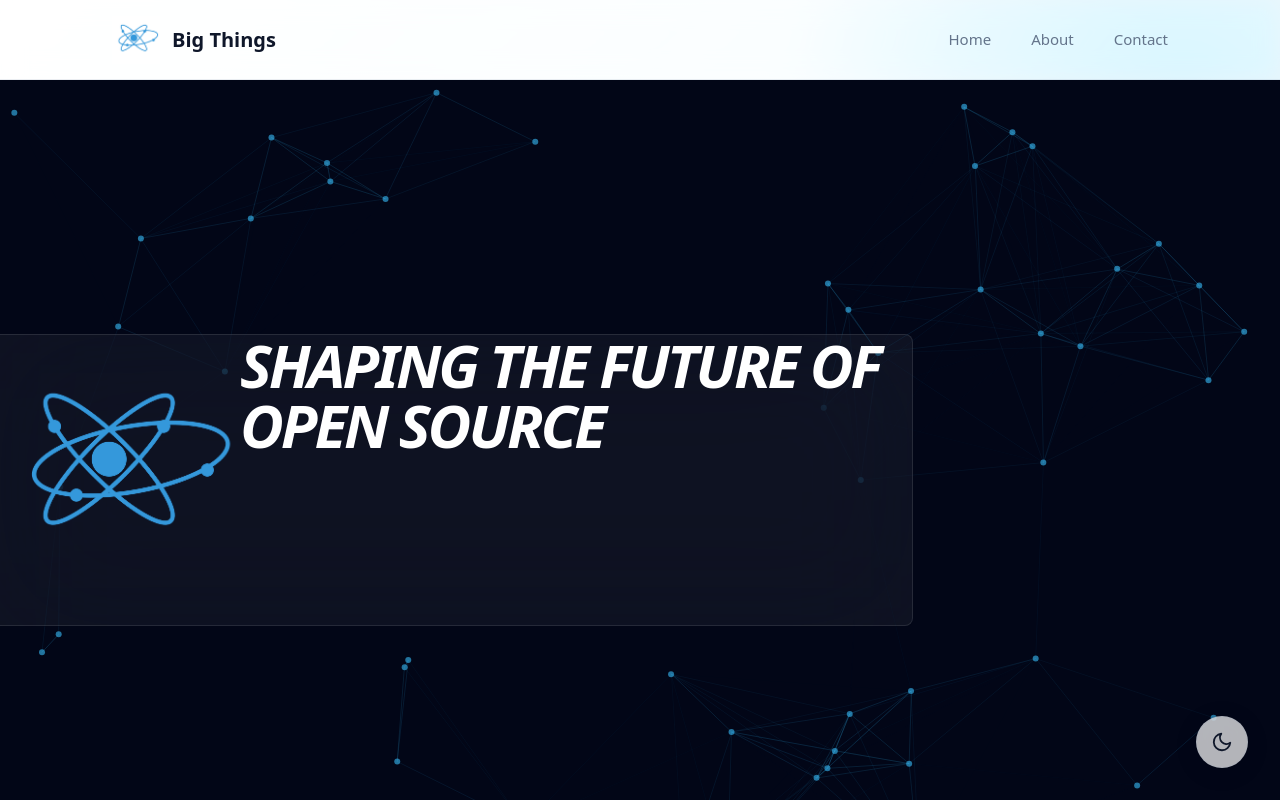
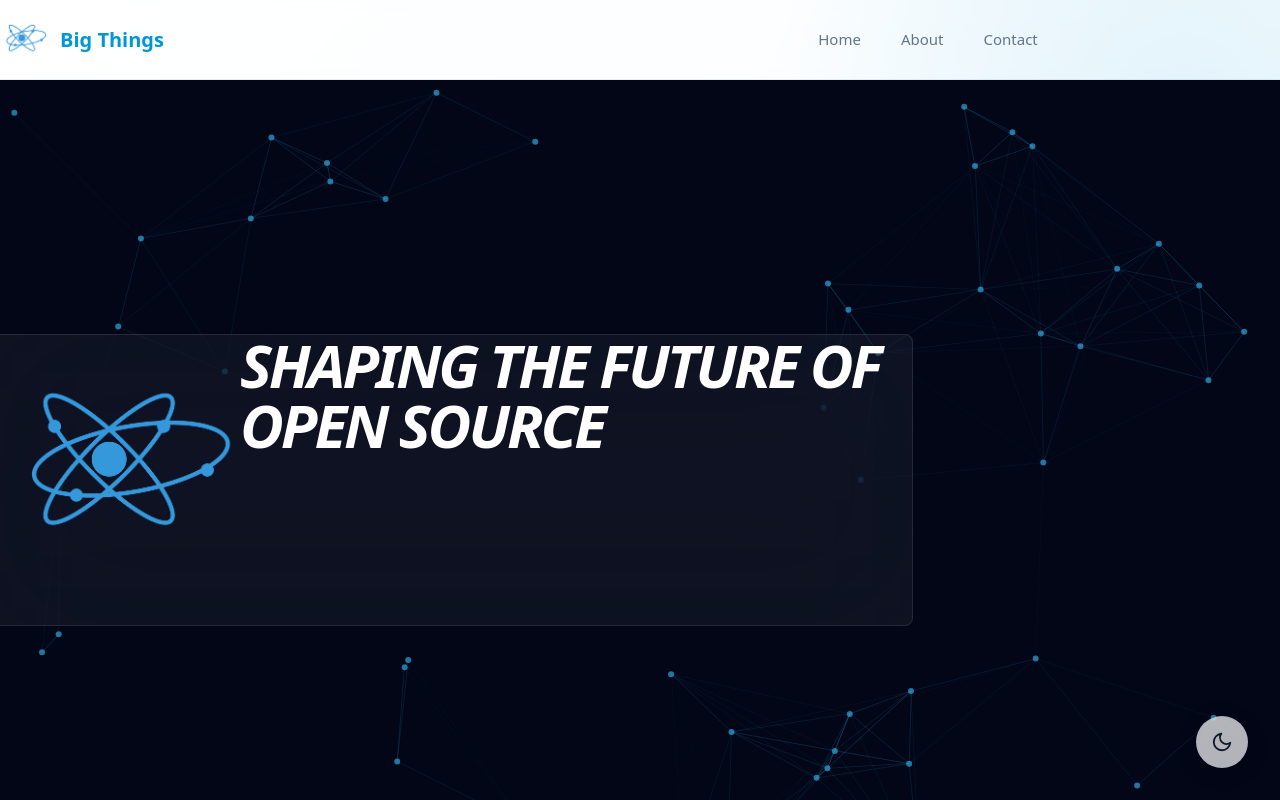
Before and after one commit to Big-Things-software/Big-Things-Software, a Next.js app: page / in a window 1280 px wide. Shown: the top 800 px of the page. Built offline with nearby package versions, Linux system fonts and the light colour scheme.

Commit message:
fix header positions

```diff
--- a/src/app/globals.css
+++ b/src/app/globals.css
@@ -122,23 +122,32 @@ img {
   -webkit-backdrop-filter: blur(12px) saturate(180%);
   border-bottom: 1px solid var(--color-border);
   transition: all var(--transition);
+  backdrop-filter: blur(10px);
+
 }
 
 .header__inner {
-  display: flex;
+  display: grid;
+  grid-template-columns: auto 0rem 10rem;
   align-items: center;
-  justify-content: space-between;
   max-width: var(--max-width);
-  margin: 0 auto;
-  padding: 0 2rem;
+  margin: 0 5 !important;
+  padding: 0 2rem 0 0;
   height: 100%;
 }
 
 .header__logo-link {
+  grid-column: 1;
+  justify-self: start;
   display: flex;
   align-items: center;
   gap: 0.75rem;
   transition: transform var(--transition);
+}
+
+.header__nav {
+  grid-column: 2;
+  justify-self: center;
 }
 
 .header__logo-link:hover {
@@ -148,7 +157,7 @@ img {
 .header__brand {
   font-size: 1.25rem;
   font-weight: 700;
-  color: var(--color-text);
+  color: var(--color-accent);
   white-space: nowrap;
 }
 
@@ -156,6 +165,7 @@ img {
   display: flex;
   list-style: none;
   gap: 2.5rem;
+  justify-content: center;
 }
 
 .header__nav-link {
--- a/src/components/Header.tsx
+++ b/src/components/Header.tsx
@@ -21,7 +21,7 @@ export default function Header() {
           <span className="header__brand">Big Things</span>
         </Link>
 
-        <nav aria-label="Main navigation">
+        <nav className="header__nav" aria-label="Main navigation">
           <ul className="header__nav-list">
             <li>
               <Link href="/" className="header__nav-link">Home</Link>
@@ -34,6 +34,9 @@ export default function Header() {
             </li>
           </ul>
         </nav>
+
+        <div className="header__spacer"></div>
+
       </div>
     </header>
   );
```
